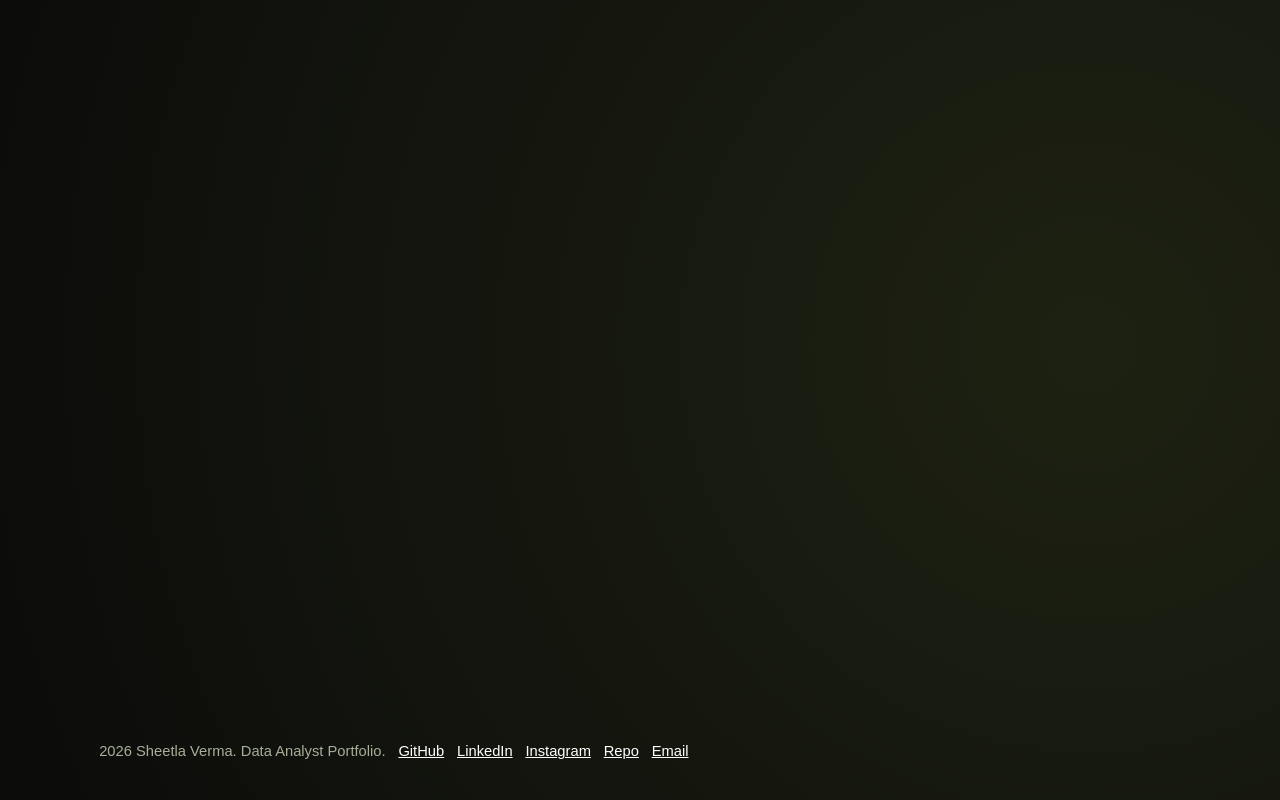
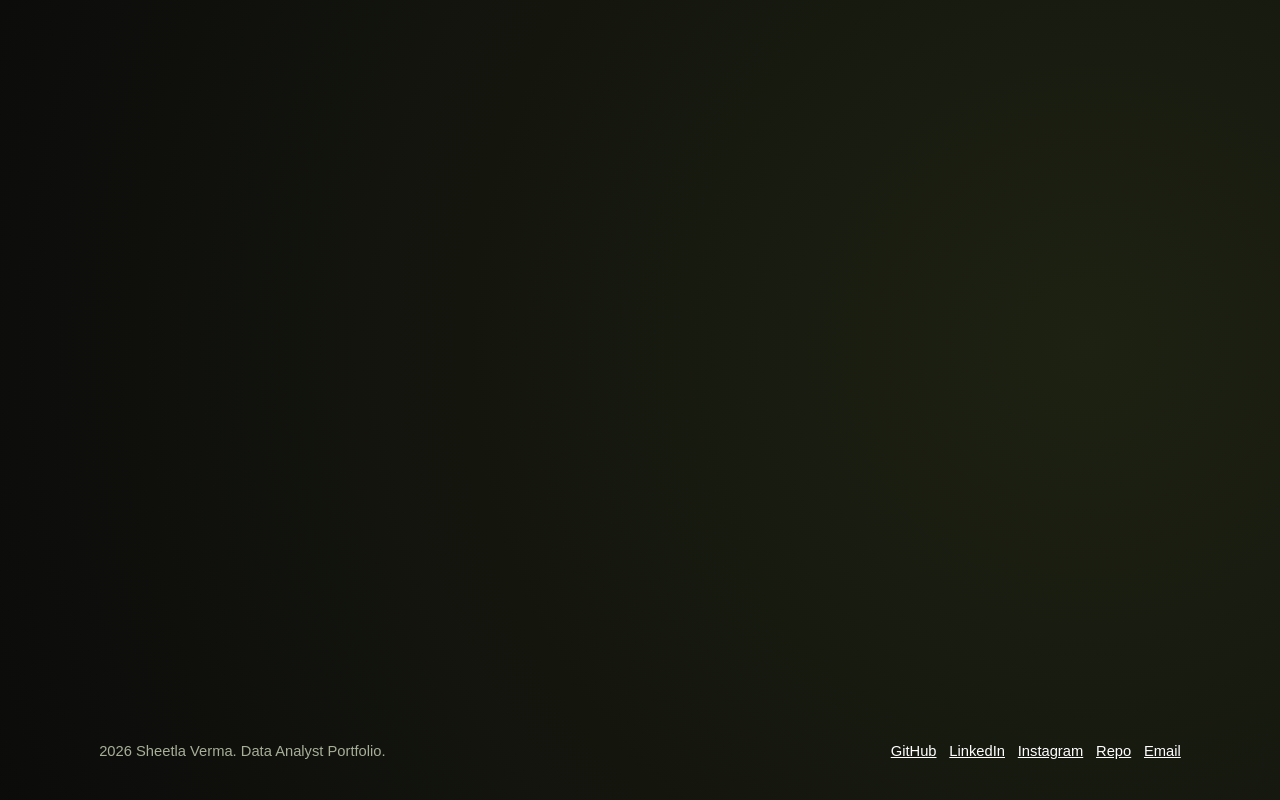
Before and after one commit to sheetlaverma/Sheetla-portfolio, a Next.js app: page / in a window 1280 px wide. Shown: the part 3757-4557 px from the top of the page. Built offline with nearby package versions, Linux system fonts and the light colour scheme; a web font is replaced by a local one.

Commit message:
Revert "fix(footer): align footer content with container grid"
This reverts commit e71ba439d0435bae8526d45ac8d6484c51bba04b.

```diff
--- a/src/components/Footer.tsx
+++ b/src/components/Footer.tsx
@@ -3,7 +3,6 @@ import { profile } from "@/lib/portfolio-data";
 export default function Footer() {
   return (
     <footer className="site-footer">
-      <div className="container footer-inner">
       <p>
         {new Date().getFullYear()} {profile.name}. Data Analyst Portfolio.
       </p>
@@ -22,7 +21,6 @@ export default function Footer() {
         </a>
         <a href={`mailto:${profile.email}`}>Email</a>
       </div>
-      </div>
     </footer>
   );
 }
```
Lines whose indentation alone changed are shown as unchanged.
